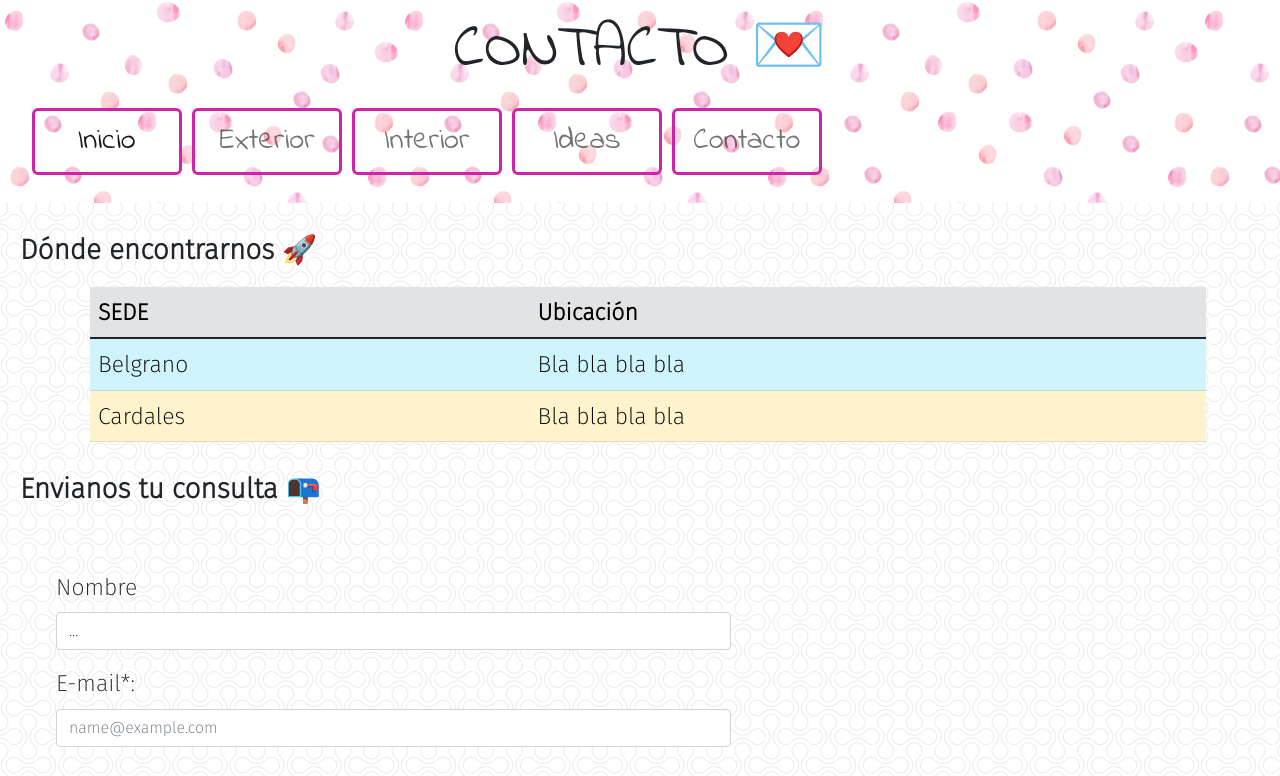
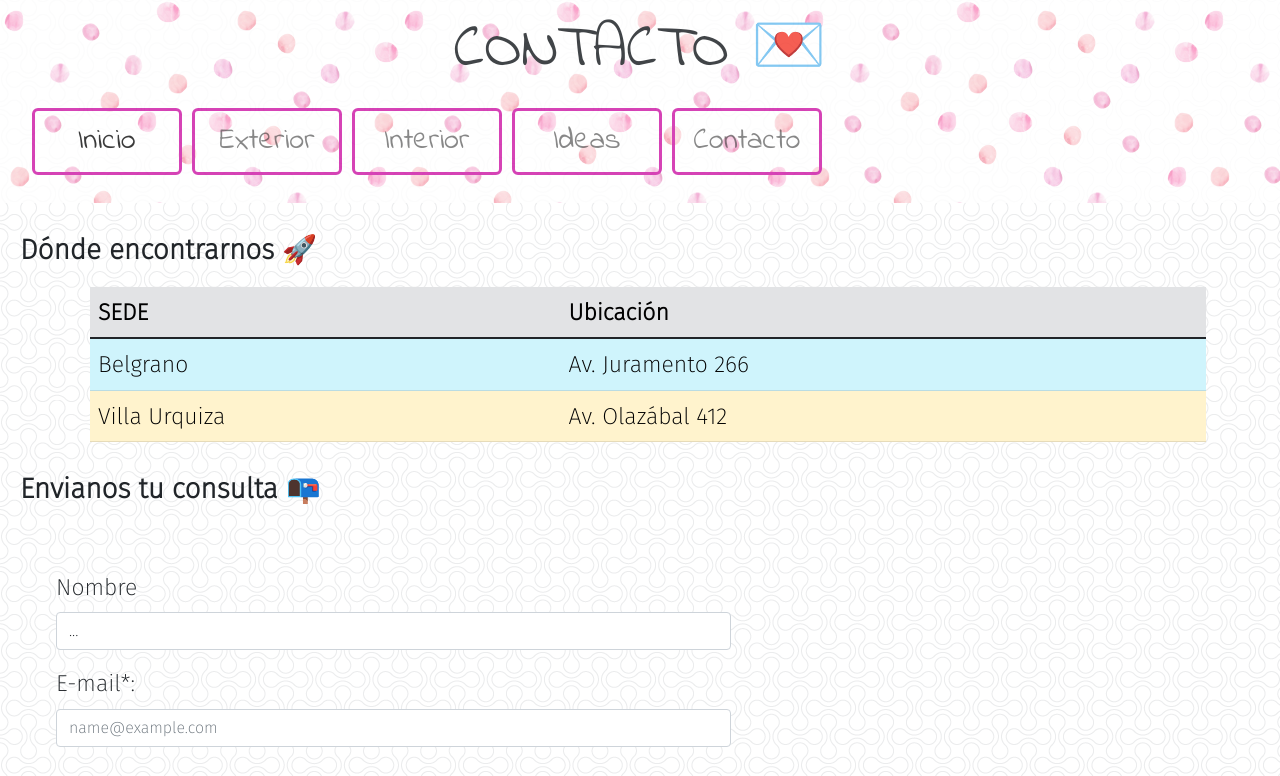
Before and after one commit to vortiz35/decoDesafio_proyectoFinal, a website: page 5contacto.html in a window 1280 px wide. Shown: the top 776 px of the page. Drawn offline with nearby package versions, Linux system fonts and the light colour scheme; files whose address does not match are found by name.

Commit message:
mejoras en iframe y textos

```diff
--- a/5contacto.html
+++ b/5contacto.html
@@ -71,11 +71,11 @@
                 <tbody>
                     <tr class="table-info"><!---Fila 2 Sede Belgrano--->
                         <td>Belgrano</td>
-                        <td>Bla bla bla bla</td>
+                        <td>Av. Juramento 266</td>
                     </tr>
                     <tr class="table-warning"><!---Fila 3 Sede Cardales--->
-                        <td>Cardales</td>
-                        <td>Bla bla bla bla</td>
+                        <td>Villa Urquiza</td>
+                        <td>Av. Olazábal 412</td>
                     </tr>
                 </tbody>
             </table>
--- a/scss/_imgyMedia.scss
+++ b/scss/_imgyMedia.scss
@@ -12,7 +12,7 @@
         margin-left: 20px;
     }
     iframe{
-        @include formato(300px,500px);
+        @include formato(100%,100%);
         margin-bottom: 30px;
     }
 }
--- a/scss/estilo.scss
+++ b/scss/estilo.scss
@@ -13,8 +13,9 @@ header{
     font-size: 15px;
     text-align: center;
     padding: 15px;
-
+    opacity: 0.85;
     font-family: 'Indie Flower', cursive;
+    //width: 100%;
 }
 
 body{
```
Also changed, not shown: index.html (+2 -1 lines), css/estilo.css, scss/estilo.css, 1 other file.
